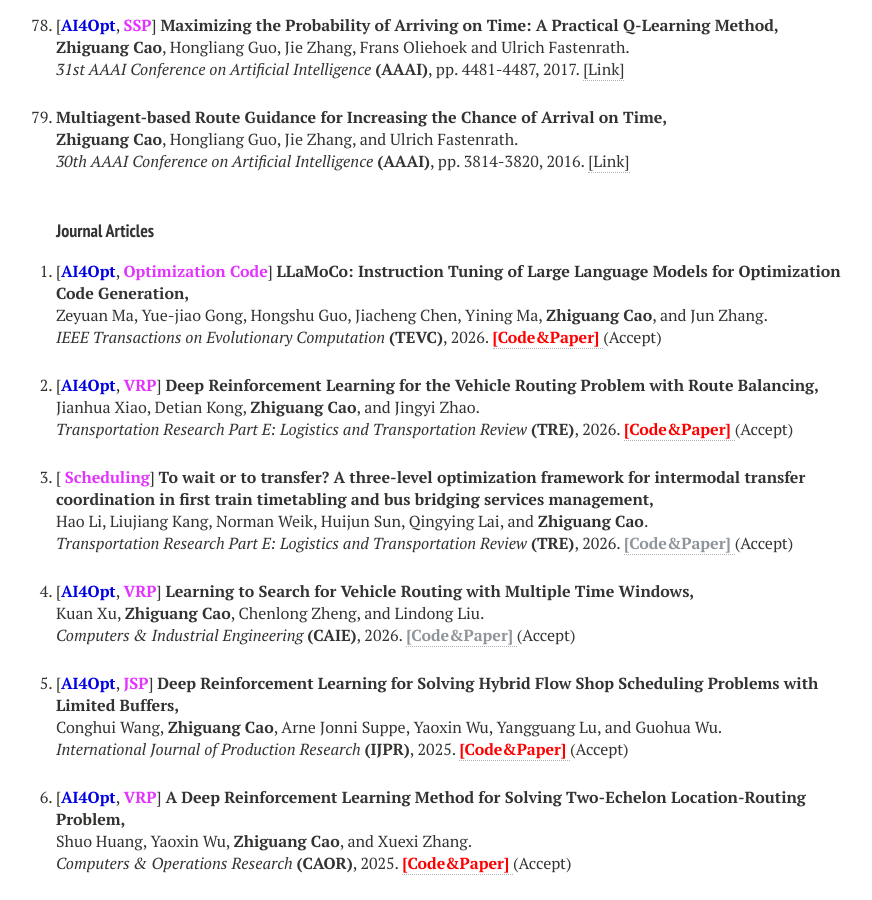
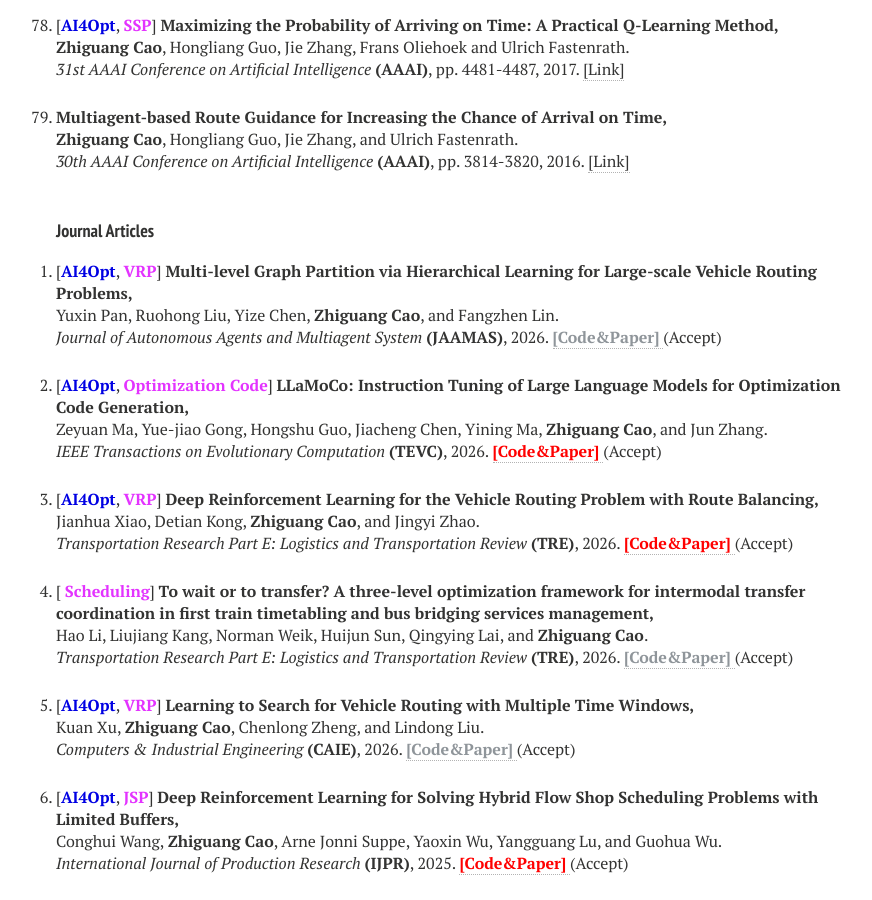
Before and after one commit to zhiguangcaosg/zhiguangcaosg.github.io, a Jekyll site: the page built from publications.md, in a window 1280 px wide and 900 px high, scrolled down 7993 px. Shown: the whole window, without its empty margins (264-1136 px from the left). Built offline with Jekyll 4.4.1, drawn with Linux system fonts in a browser that asks for light colours; nearby versions of some CDN libraries.

Commit message:
Update publications.html

```diff
--- a/_layouts/publications.html
+++ b/_layouts/publications.html
@@ -805,6 +805,15 @@ div.bibtex pre { font-size: 75%; overflow: auto;  width: 100%; padding: 0em 0em;
 
 <li>
 <p>
+[<font color="#0000E3"><b>AI4Opt</b></font>, <font color="#E333FF"><b>VRP</b></font>] <b>Multi-level Graph Partition via Hierarchical Learning for Large-scale Vehicle Routing Problems,</b>
+<br>Yuxin Pan, Ruohong Liu, Yize Chen, <b>Zhiguang Cao</b>, and Fangzhen Lin.<br>
+<i>Journal of Autonomous Agents and Multiagent System</i> <b>(JAAMAS)</b>, 2026.  <a href="https://zhiguangcaosg.github.io/publications/"> <font color="#8F959A"><b>[Code&Paper]</b> </font></a> (Accept)
+</p>
+</li>
+
+
+<li>
+<p>
 [<font color="#0000E3"><b>AI4Opt</b></font>, <font color="#E333FF"><b>Optimization Code</b></font>] <b>LLaMoCo: Instruction Tuning of Large Language Models for Optimization Code Generation,</b>
 <br>Zeyuan Ma, Yue-jiao Gong, Hongshu Guo, Jiacheng Chen, Yining Ma, <b>Zhiguang Cao</b>, and Jun Zhang.<br>
 <i>IEEE Transactions on Evolutionary Computation</i> <b>(TEVC)</b>, 2026.  <a href="https://github.com/MetaEvo/LLaMoCo" target="_blank"> <font color="#FF0000"><b>[Code&Paper]</b> </font></a> (Accept)
```
